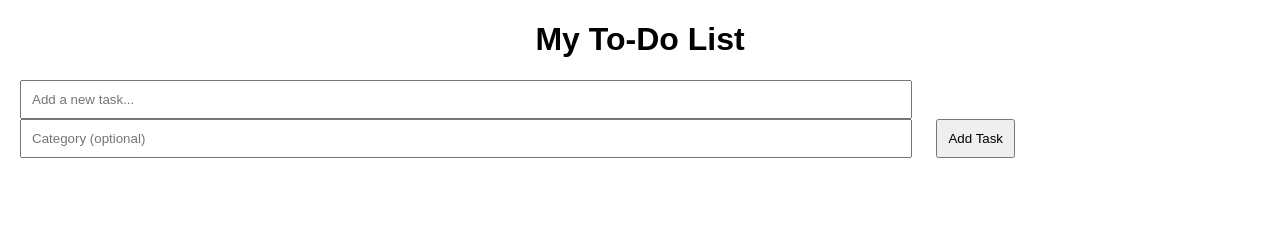
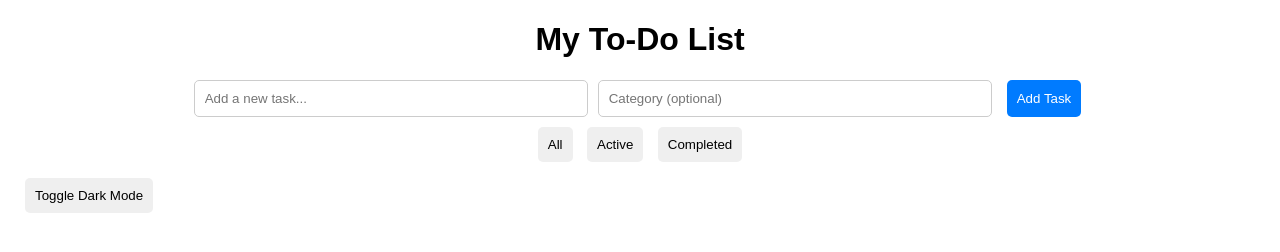
Before and after one commit to Nyamori2024/-Brainwave_Matrix_Intern_todo-list, a plain HTML site: page index.html in a window 1280 px wide. Drawn offline with Linux system fonts and the light colour scheme.

Commit message:
adjusted script.js, styles.css and index.html to add more features and functionality

```diff
--- a/index.html
+++ b/index.html
@@ -8,10 +8,18 @@
 </head>
 <body>
     <h1>My To-Do List</h1>
-    <input type="text" id="taskInput" placeholder="Add a new task...">
-    <input type="text" id="categoryInput" placeholder="Category (optional)">
-    <button id="addTaskButton">Add Task</button>
+    <div class="input-container">
+        <input type="text" id="taskInput" placeholder="Add a new task...">
+        <input type="text" id="categoryInput" placeholder="Category (optional)">
+        <button id="addTaskButton">Add Task</button>
+    </div>
+    <div class="filter-container">
+        <button id="filterAll">All</button>
+        <button id="filterActive">Active</button>
+        <button id="filterCompleted">Completed</button>
+    </div>
     <ul id="taskList"></ul>
+    <button id="toggleDarkMode">Toggle Dark Mode</button>
     <script src="script.js"></script>
 </body>
 </html>
--- a/script.js
+++ b/script.js
@@ -100,3 +100,33 @@ function loadTasks() {
 
 // Load tasks from local storage on page load
 window.onload = loadTasks;
+
+// Filter functionality
+document.getElementById('filterAll').onclick = function() {
+    filterTasks('all');
+};
+
+document.getElementById('filterActive').onclick = function() {
+    filterTasks('active');
+};
+
+document.getElementById('filterCompleted').onclick = function() {
+    filterTasks('completed');
+};
+
+function filterTasks(status) {
+    const taskListItems = document.querySelectorAll('#taskList li');
+    taskListItems.forEach(item => {
+        const isCompleted = item.classList.contains('completed');
+        if (status === 'all' || (status === 'active' && !isCompleted) || (status === 'completed' && isCompleted)) {
+            item.style.display = 'flex';
+        } else {
+            item.style.display = 'none';
+        }
+    });
+}
+
+// Dark mode toggle
+document.getElementById('toggleDarkMode').onclick = function() {
+    document.body.classList.toggle('dark-mode');
+};
--- a/styles.css
+++ b/styles.css
@@ -1,20 +1,57 @@
 body {
     font-family: Arial, sans-serif;
     margin: 20px;
+    transition: background-color 0.3s, color 0.3s;
 }
 
 h1 {
     text-align: center;
 }
 
+.input-container {
+    display: flex;
+    justify-content: center;
+    margin-bottom: 10px;
+}
+
 #taskInput, #categoryInput {
-    width: 70%;
+    width: 30%;
     padding: 10px;
     margin-right: 10px;
+    border: 1px solid #ccc;
+    border-radius: 5px;
 }
 
 #addTaskButton {
     padding: 10px;
+    background-color: #007bff;
+    color: white;
+    border: none;
+    border-radius: 5px;
+    cursor: pointer;
+    transition: background-color 0.3s;
+}
+
+#addTaskButton:hover {
+    background-color: #0056b3;
+}
+
+.filter-container {
+    text-align: center;
+    margin-bottom: 10px;
+}
+
+button {
+    margin: 0 5px;
+    padding: 10px;
+    border: none;
+    border-radius: 5px;
+    cursor: pointer;
+    transition: background-color 0.3s;
+}
+
+button:hover {
+    background-color: #f0f0f0;
 }
 
 ul {
@@ -29,13 +66,23 @@ li {
     display: flex;
     justify-content: space-between;
     align-items: center;
+    transition: background-color 0.3s;
 }
 
-button {
-    margin-left: 10px;
+li.completed {
+    background: #d4edda;
 }
 
 .completed {
     text-decoration: line-through;
     color: gray;
 }
+
+.dark-mode {
+    background-color: #333;
+    color: white;
+}
+
+.dark-mode li {
+    background: #444;
+}
```
